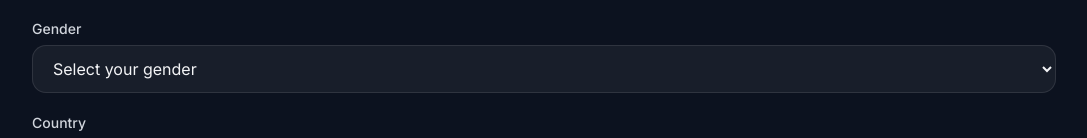
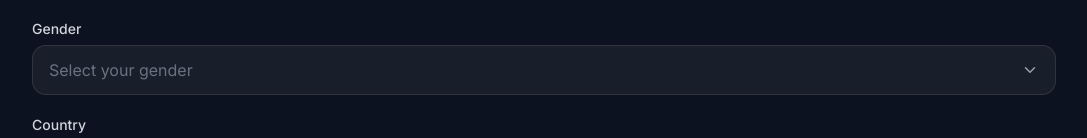
Before and after one commit to tahmid-khan-hub/Betrak, a Next.js app in the folder betrak-frontend/: page /assessment in a window 1280 px wide. Shown: the part 627-765 px from the top of the page, without its empty margins (96-1183 px from the left). Built offline with nearby package versions, Linux system fonts and the light colour scheme.

Commit message:
Import the Dropdown in PersonalInfo gender field

```diff
--- a/betrak-frontend/src/app/assessment/components/PersonalInfo.tsx
+++ b/betrak-frontend/src/app/assessment/components/PersonalInfo.tsx
@@ -1,4 +1,6 @@
 "use client";
+
+import Dropdown from "@/app/hooks/Dropdown";
 
 const PersonalInfo = () => {
   return (
@@ -20,17 +22,7 @@ const PersonalInfo = () => {
       {/* Gender */}
       <div className="flex flex-col gap-1.5">
         <label className="text-sm font-medium text-gray-300">Gender</label>
-        <select
-          name="gender"
-          defaultValue=""
-          className="rounded-xl border border-white/10 bg-white/5 px-4 py-3 text-gray-100 outline-none transition focus:border-indigo-500/60 focus:ring-1 focus:ring-indigo-500/40"
-        >
-          <option value="" disabled>
-            Select your gender
-          </option>
-          <option value="Male">Male</option>
-          <option value="Female">Female</option>
-        </select>
+        <Dropdown name="gender" options={["Male", "Female"]} placeholder="Select your gender" />
       </div>
 
       {/* Country */}
--- a/betrak-frontend/src/app/hooks/Dropdown.tsx
+++ b/betrak-frontend/src/app/hooks/Dropdown.tsx
@@ -7,7 +7,7 @@ interface DropdownProps {
   name: string;
   options: string[];
   placeholder?: string;
-  value: string;
+  value?: string;
   onChange?: (value: string) => void;
 }
 
```
